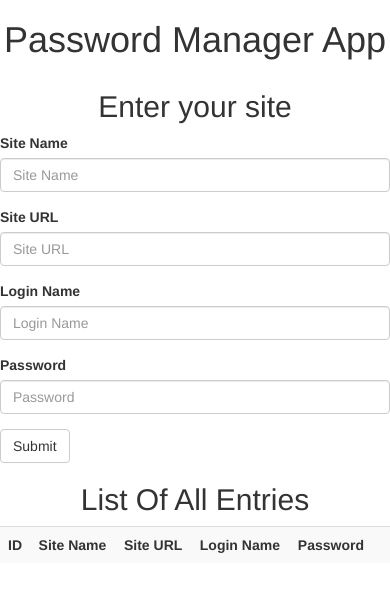
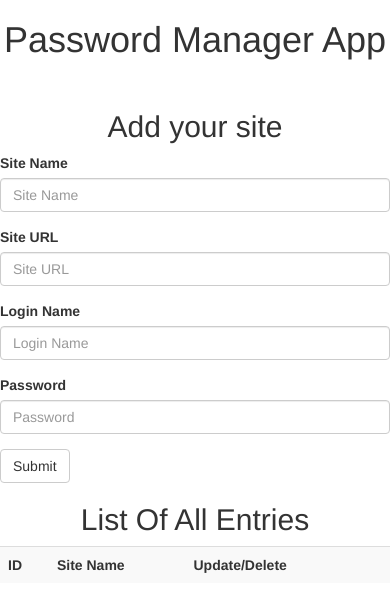
Before and after one commit to KarolinaLizinczyk/Password-Manager, a Flask app: template app/templates/index.html in a window 390 px wide. Shown: the top 612 px of the page. Run offline with Flask 2, Linux system fonts and the light colour scheme; the template is opened without the code that fills it, so the values that code supplies are empty; some libraries are stand-ins or nearby versions.

Commit message:
encryption method changed, updated views,models.  Add table for entry details

```diff
--- a/app/templates/index.html
+++ b/app/templates/index.html
@@ -21,10 +21,11 @@
 
 <body>
     <h1>Password Manager App</h1>
+    <br>
     <div class="row">
-      <div class="col-sm-4">
-        <h2>Enter your site</h2>
-        <form name="form" class="form-horizontal" action="/" method="post">
+      <div class="col-sm-3 col-sm-offset-2">
+        <h2>Add your site</h2>
+        <form name="form" class="form-horizontal" action="/" method="post" id="AddForm">
         <input type="hidden" name="csrf_token" value="{{ csrf_token() }}"/>
       <div class="form-group">
         <label class="control-label col-sm-2" for="site_name">Site Name</label>
@@ -57,29 +58,25 @@
       </div>
     </form>
     </div>
-    <div class="col-sm-8">
-        <div class="col-sm-6 col-sm-offset-2">
+    <div class="col-sm-6">
+        <div class="col-sm-3 col-sm-offset-2">
 				<h2> List Of All Entries</h2>
 				<div class="row control-group">
 					<table class="table table-striped">
                         <tr>
                             <th>ID</th>
                             <th class="col-md-3">Site Name</th>
-                            <th class="col-md-3">Site URL</th>
-                            <th class="col-md-3">Login Name</th>
-                            <th class="col-md-2">Password</th>
+                            <th>Update/Delete</th>
                             <th></th>
                         </tr>
                         {% for entry in all_entries %}
                         <tr>
                             <td>{{entry.id}}</td>
                             <td>{{entry.site_name}}</td>
-                            <td>{{entry.site_url}}</td>
-                            <td>{{entry.login_account_name}}</td>
-                            <td>{{entry.password}}</td>
                             <td>
                                 <div id="success">
                                     <form> <!-- https://stackoverflow.com/questions/24088814/html5-button-formaction-attribute-not-working-outside-of-form - this could be done without the "form" tag who is here present only so that the formaction/method works -->
+
                                         <button type="submit" formmethod="get" formaction="/edit/{{ entry.id }}" class="btn btn-success">Update</button>
                                         <button type="submit" formmethod="get" formaction="/delete/{{ entry.id }}" class="btn btn-danger">Delete</button>
                                     </form>
@@ -92,5 +89,6 @@
 
             </div>
     </div>
+    </div>
 </body>
 </html>
```
Also changed, not shown: app/models.py (+5 -18 lines), app/templates/edit.html (+20 -8 lines), app/views.py (+6 -5 lines), migrations/versions/f28df0443141_.py (deleted, +0 -30 lines), migrations/versions/fc52253223be_.py (renamed from migrations/versions/376840873f89_.py, +4 -4 lines).
